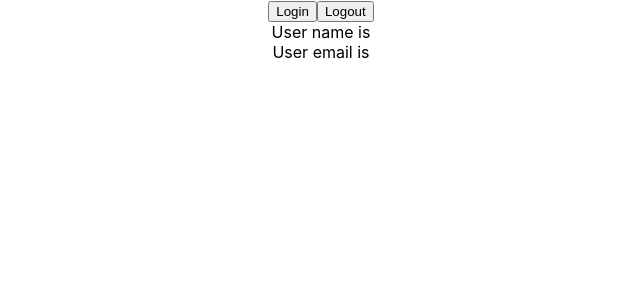
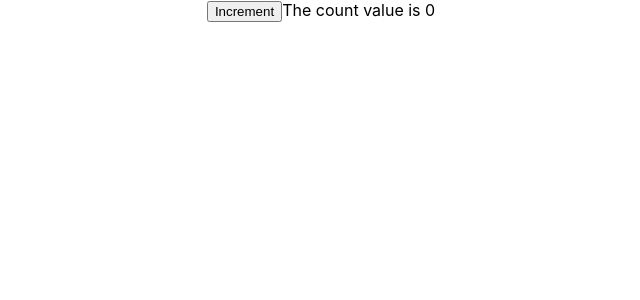
Before and after one commit to TimurhanKocabas/react-typescript-demo, a React (Create React App) app: page / in a window 1280 px wide. Shown: the top 300 px of the page, without its empty margins (319-959 px from the left). Built offline with nearby package versions, Linux system fonts and the light colour scheme.

Commit message:
class component

```diff
--- a/src/App.tsx
+++ b/src/App.tsx
@@ -1,15 +1,11 @@
-import { ThemeContextProvider } from "./components/context/ThemeContext";
-import { Box } from "./components/context/Box";
 import "./App.css";
-import { UserContextProvider } from "./components/context/UserContext";
-import { User } from "./components/context/User";
+
+import Counter from "./components/class/CounterX";
 
 function App() {
   return (
     <div className="App">
-      <UserContextProvider>
-        <User />
-      </UserContextProvider>
+      <Counter message="The count value is" />
     </div>
   );
 }
--- /dev/null
+++ b/src/components/class/CounterX.tsx
@@ -0,0 +1,30 @@
+import { Component } from "react";
+
+type CounterXProps = {
+  message: string;
+};
+
+type CounterXState = {
+  count: number;
+};
+
+export class CounterX extends Component<CounterXProps, CounterXState> {
+  state = {
+    count: 0,
+  };
+  handleClick = () => {
+    this.setState((prevState) => ({
+      count: prevState.count + 1,
+    }));
+  };
+  render() {
+    return (
+      <div>
+        <button onClick={this.handleClick}> Increment</button>
+        {this.props.message} {this.state.count}
+      </div>
+    );
+  }
+}
+
+export default CounterX;
```
